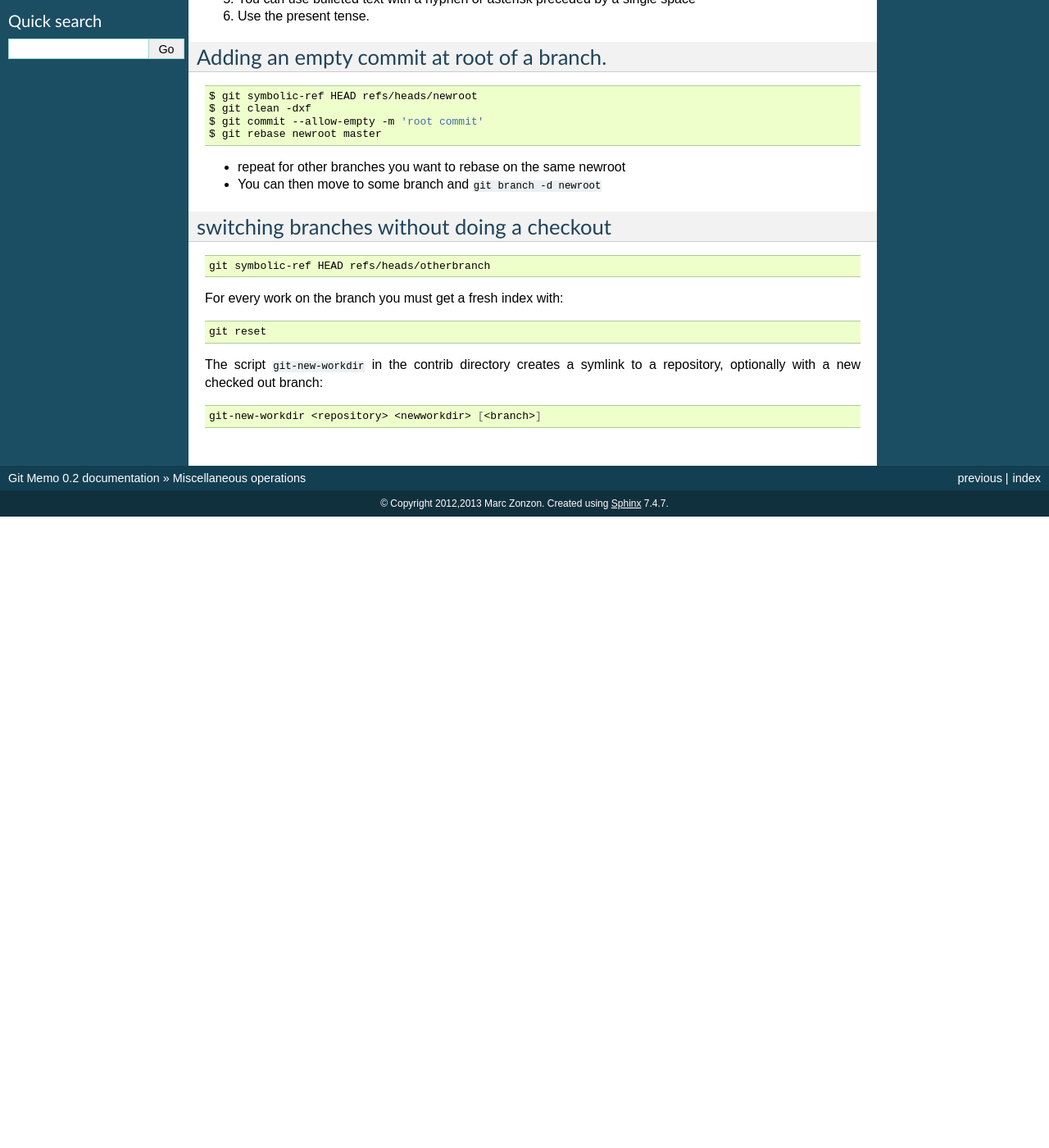
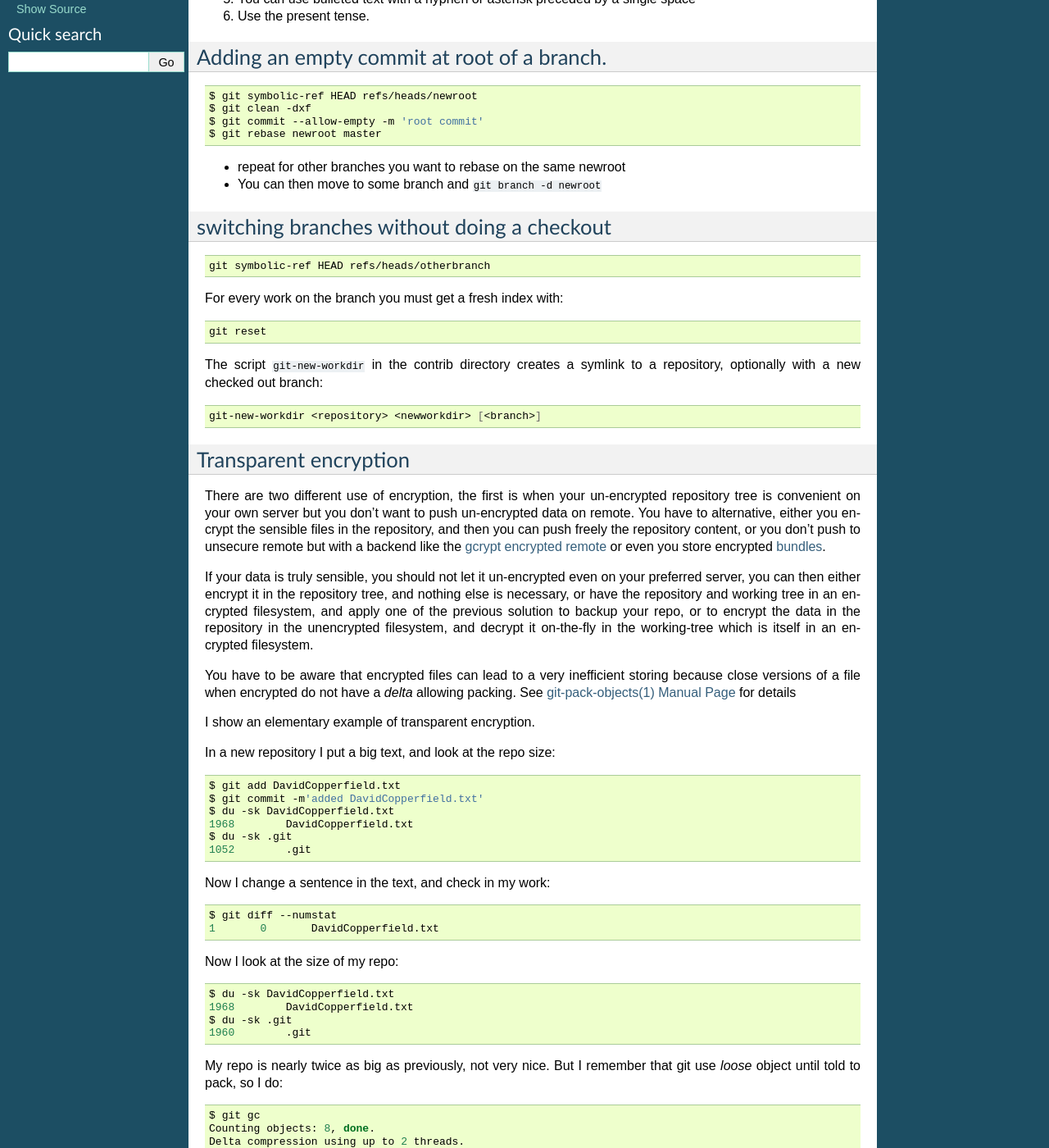
Before and after one commit to marczz/git-memo, a Sphinx documentation site: the page built from source/misc.rst, in a window 1280 px wide and 1400 px high, scrolled down 280 px. Shown: the whole window at 82% size. Built offline with Sphinx 7.4.7, drawn with Linux system fonts in a browser that asks for light colours; before the commit the page ends 910 px from its top, so only the background shows below that; some of the changed text lies outside the part shown.

Commit message:
misc.rst: Added a section on transparent encryption

```diff
--- a/source/misc.rst
+++ b/source/misc.rst
@@ -52,12 +52,150 @@ optionally with a new checked out branch::
 
     git-new-workdir <repository> <newworkdir> [<branch>]
 
-..  local variables
 
-    Local Variables:
-    rst-indent-width: 4
-    rst-indent-field: 4
-    rst-indent-literal-normal: 4
-    rst-indent-comment: 4
-    ispell-local-dictionary: "english"
-    End:
+Transparent encryption
+----------------------
+
+There are two different use of encryption, the first is when your
+un-encrypted repository tree is convenient on your own server but you don't
+want to push un-encrypted data on remote. You have to alternative,
+either you encrypt the sensible files in the repository, and then you
+can push freely the repository content, or you don't push to unsecure
+remote but with a backend like the
+:ref:`gcrypt encrypted remote <gcrypt-remote>` or even you store
+encrypted :ref:`bundles <git-bundle>`.
+
+If your data is truly sensible, you should not let it un-encrypted even
+on your preferred server, you can then either encrypt it in the
+repository tree, and nothing else is necessary, or have the repository
+and working tree in an encrypted filesystem, and apply one of the
+previous solution to backup your repo, or to encrypt the data in the
+repository in the unencrypted filesystem, and decrypt  it on-the-fly in the
+working-tree which is itself in an encrypted filesystem.
+
+
+You have to be aware that encrypted files can lead to a very
+inefficient storing because close versions of a file when encrypted do
+not have a *delta* allowing packing. See
+`git-pack-objects(1) Manual Page
+<https://www.kernel.org/pub/software/scm/git/docs/git-pack-objects.html>`_
+for details
+
+I show an elementary example of transparent encryption.
+
+In a new repository I put a big text, and look at the repo size::
+
+    $ git add DavidCopperfield.txt
+    $ git commit -m'added DavidCopperfield.txt'
+    $ du -sk DavidCopperfield.txt
+    1968	DavidCopperfield.txt
+    $ du -sk .git
+    1052	.git
+
+Now I change a sentence in the text, and check in my work::
+
+    $ git diff --numstat
+    1       0       DavidCopperfield.txt
+
+Now I look at the size of my repo::
+
+    $ du -sk DavidCopperfield.txt
+    1968	DavidCopperfield.txt
+    $ du -sk .git
+    1960	.git
+
+My repo is nearly twice as big as previously, not very nice.
+But I remember that git use *loose* object until told to pack,
+so I do::
+
+    $ git gc
+    Counting objects: 8, done.
+    Delta compression using up to 2 threads.
+    Compressing objects: 100% (5/5), done.
+    Writing objects: 100% (8/8), done.
+    Total 8 (delta 1), reused 0 (delta 0)
+    $ du -sk .git
+    892	.git
+
+A lot, better.
+
+Now I do the same experiment with an encrypted file.
+
+I first create some script ~/gitencrypt/passphrase::
+
+    pass="my secret passphrase"
+
+~/gitencrypt/clean_filter::
+
+    #!/bin/sh
+
+    salt=82acb021e056fc9e8f75a5fe # 24 or less hex characters
+    . ${0%/*}/passphrase
+    openssl enc -base64 -aes-256-cbc -S $salt -k "$pass"
+
+ ~/gitencrypt/smudge_filter::
+
+    #!/bin/sh
+
+    . ${0%/*}/passphrase
+    openssl enc -d -base64 -aes-256-cbc -k "$salt"
+
+ ~/gitencrypt/diff_filter::
+
+    !/bin/sh
+
+    . ${0%/*}/passphrase
+    openssl enc -d -base64 -aes-256-ecb -k "$pass" -in "$1"
+
+and in my ``.git/config`` I add::
+
+    [filter "openssl"]
+        smudge = /tmp/gitencrypt/smudge_filter
+        clean = /tmp/gitencrypt/clean_filter
+    [diff "openssl"]
+        textconv = /tmp/gitencrypt/diff_filter
+    [merge]
+        renormalize = true
+
+
+Then I add the same file I did previously::
+
+    $ git add DavidCopperfield.txt
+    $ du -sk .git
+    1036	.git
+
+I do the same sentence change than previously, then::
+
+
+    $ git diff --numstats
+    1       0       DavidCopperfield.txt
+    $ git add DavidCopperfield.txt
+    $ du -sk .git
+    1928	.git
+    $ git gc --prune
+    Counting objects: 2, done.
+    Writing objects: 100% (2/2), done.
+    Total 2 (delta 0), reused 0 (delta 0)
+    $ du -sk .git
+    1928	.git
+
+Git cannot pack gpg encoded files because even if only a sentence
+differ every block of encrypted file is completely different.
+
+The approach used here is almost identical to the one proposed by
+Woody Gilk in
+`Transparent Git Encryption
+<https://gist.github.com/shadowhand/873637>`_
+accompanied with a set of scripts
+`git-encrypt
+<https://github.com/shadowhand/git-encrypt>`_
+
+A similar, more polished approach is `Andrew Ayer git-crypt
+<https://github.com/AGWA/git-crypt>`_.
+
+The inability to pack an encrypted directory was signaled by
+Junio Hamano in the article:
+`Re: Transparently encrypt repository contents with GPG
+<http://article.gmane.org/gmane.comp.version-control.git/113221>`_
+or look at the `article thread
+<http://thread.gmane.org/gmane.comp.version-control.git/113124/focus=113221>`_.
```
